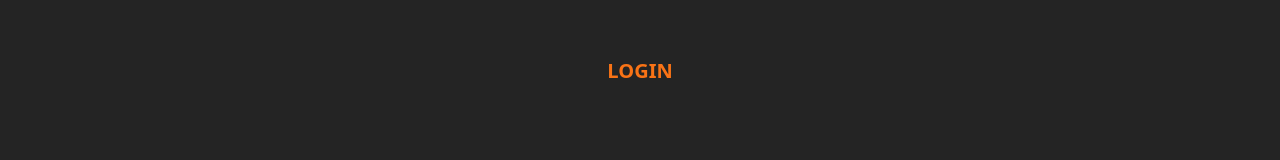
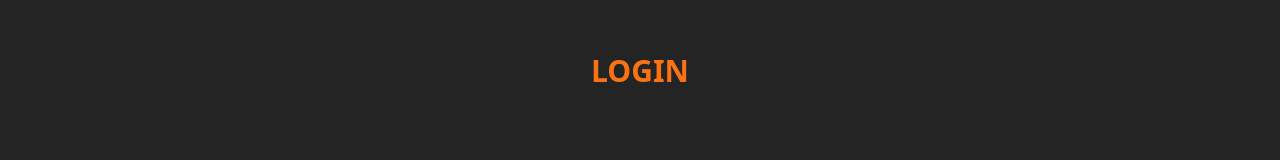
Before and after one commit to cristians-12/frontend-login, a React (Vite) app: page /login in a window 1280 px wide. Shown: the part 207-367 px from the top of the page. Built offline with nearby package versions, Linux system fonts and the light colour scheme.

Commit message:
Add files via upload

```diff
--- a/src/pages/LoginPage.jsx
+++ b/src/pages/LoginPage.jsx
@@ -21,7 +21,7 @@ const LoginPage = () => {
 
   return (
     <main className="flex flex-col justify-center items-center h-screen">
-      <h1 className="font-bold text-[20px] mb-3 text-orange-500">LOGIN</h1>
+      <h1 className="font-bold text-3xl mb-3 text-orange-500">LOGIN</h1>
       {errores.map((error, i) => {
         return (
           <div key={i} className="bg-red-700 w-[50%] text-center font-bold p-2">
```
